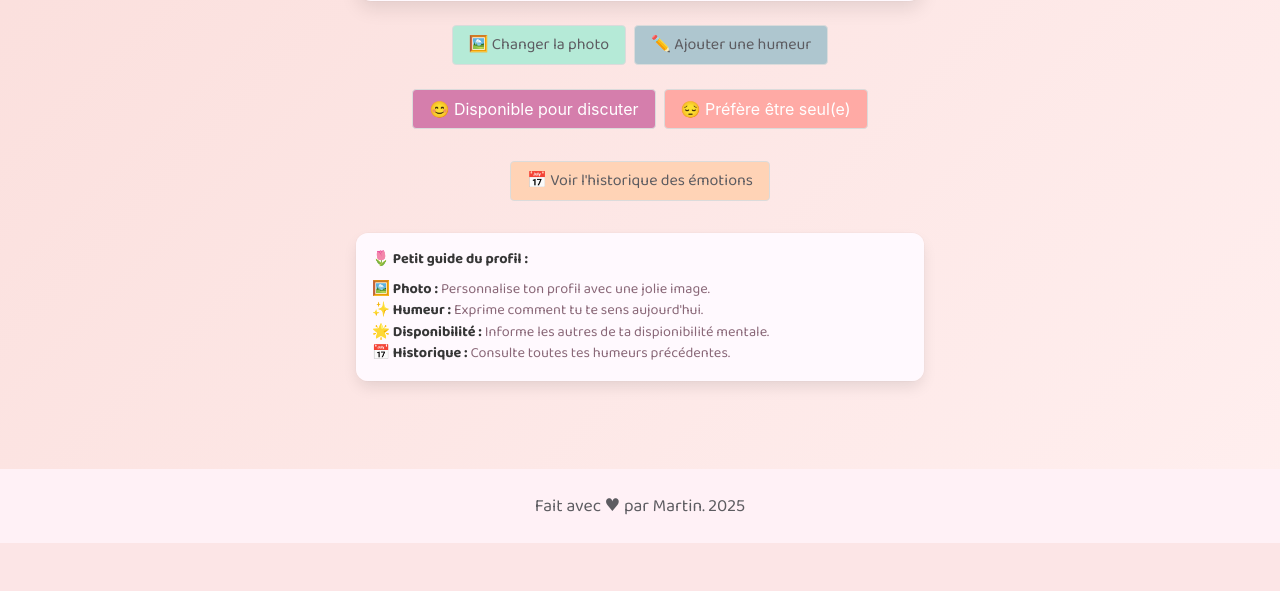
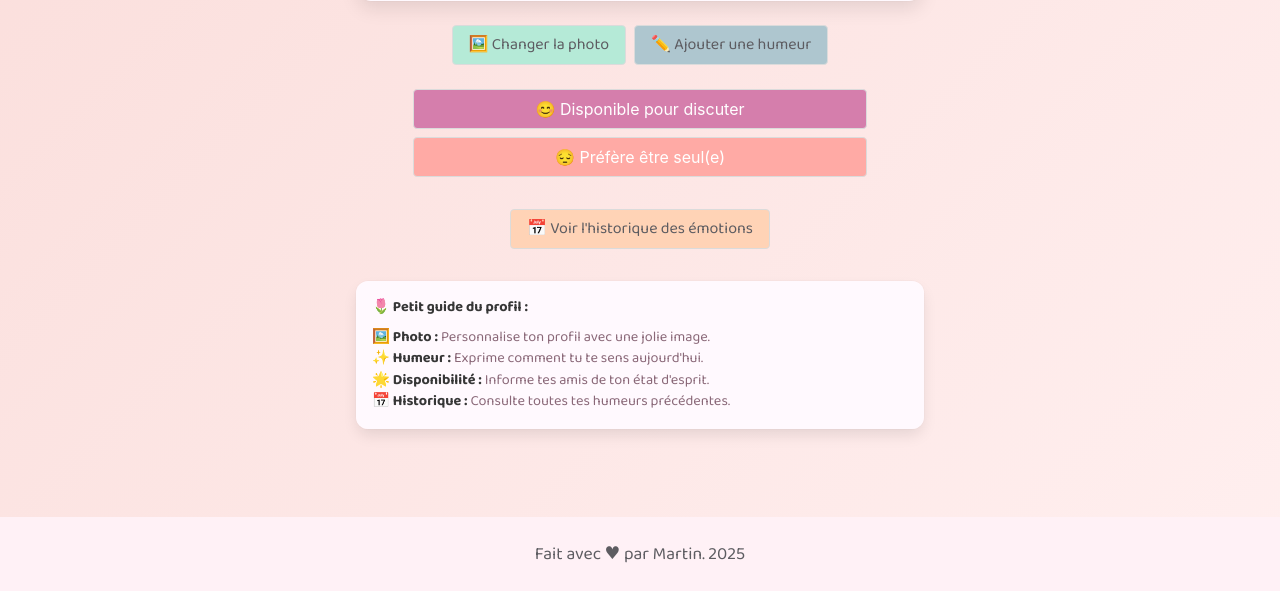
Before and after one commit to Ovanity/Elise, a Flask app: page /profile/Martin in a window 1280 px wide. Shown: the part 463-1054 px from the top of the page. Before the commit the page ends 1006 px from the top, so only its background shows below. Run offline with Flask 3, Linux system fonts and the light colour scheme; a user stored in the database is signed in; data comes from the database, SQL or seed files in the repository; data that the repository does not hold is empty.

Commit message:
requirements

```diff
--- a/templates/user_profile.html
+++ b/templates/user_profile.html
@@ -6,14 +6,14 @@
 
   <h1 class="title" style="color:#D57EAC; margin-bottom:1rem;">🌸 Profil de {{ username }} 🌸</h1>
 
-  <!-- Profile Picture -->
+  <!-- Photo de profil -->
   <figure class="image is-128x128" style="margin:1rem auto;">
     <img src="{{ url_for('static', filename='images/' ~ user.profile_pic) }}" alt="{{ username }}"
          style="border-radius:50%; border:3px solid #D57EAC;">
   </figure>
 
-  <!-- Current Mood and Availability -->
-  <div class="box" style="background-color: rgba(255,250,255,0.95); border-radius:15px; margin-top:1rem; padding:1.5rem;">
+  <!-- Humeur actuelle et disponibilité -->
+  <div class="box" style="background-color:rgba(255,250,255,0.95); border-radius:15px; margin-top:1rem; padding:1.5rem;">
     <p class="subtitle" style="color:#8A6878; font-size:1.3rem;">
       <strong>✨ Humeur actuelle :</strong> {{ mood }}
     </p>
@@ -23,7 +23,7 @@
   </div>
 
   {% if session.username == username %}
-    <!-- User actions (change photo and add mood) -->
+    <!-- Actions utilisateur (changer photo et ajouter humeur) -->
     <div class="buttons is-centered" style="margin-top:1rem;">
       <a class="button" style="background-color:#B5EAD7; color:#5D5C61;" href="{{ url_for('choose_profile_pic') }}">
         🖼️ Changer la photo
@@ -33,15 +33,15 @@
       </a>
     </div>
 
-    <!-- Availability update form -->
+    <!-- Availability update form with vertically stacked buttons -->
     <form method="POST" action="{{ url_for('update_availability') }}" style="margin-top:1rem;">
-      <div class="field is-grouped is-grouped-centered">
+      <div class="field" style="text-align: center;">
         <button name="availability" value="Disponible" class="button" type="submit"
-                style="background-color:#D57EAC; color:#fff; margin-right:0.5rem;">
+                style="background-color:#D57EAC; color:#fff; display:block; margin:0.5rem auto; width:80%;">
           😊 Disponible pour discuter
         </button>
         <button name="availability" value="Seul(e)" class="button" type="submit"
-                style="background-color:#FFAAA5; color:#fff;">
+                style="background-color:#FFAAA5; color:#fff; display:block; margin:0.5rem auto; width:80%;">
           😔 Préfère être seul(e)
         </button>
       </div>
@@ -62,12 +62,12 @@
   </div>
 
   <!-- Discreet guide at the bottom -->
-  <div class="box animated fadeInUp" style="background-color: rgba(255,250,255,0.95); border-radius:12px; color: #8A6878; margin-top:2rem; padding:1rem; font-size:0.9rem; text-align:left;">
+  <div class="box animated fadeInUp" style="background-color:rgba(255,250,255,0.95); border-radius:12px; color:#8A6878; margin-top:2rem; padding:1rem; font-size:0.9rem; text-align:left;">
     <p><strong>🌷 Petit guide du profil :</strong></p>
-    <ul style="margin-top:0.5rem; list-style: none; padding-left:0;">
+    <ul style="margin-top:0.5rem; list-style:none; padding-left:0;">
       <li>🖼️ <strong>Photo :</strong> Personnalise ton profil avec une jolie image.</li>
       <li>✨ <strong>Humeur :</strong> Exprime comment tu te sens aujourd'hui.</li>
-      <li>🌟 <strong>Disponibilité :</strong> Informe les autres de ta dispionibilité mentale.</li>
+      <li>🌟 <strong>Disponibilité :</strong> Informe tes amis de ton état d'esprit.</li>
       <li>📅 <strong>Historique :</strong> Consulte toutes tes humeurs précédentes.</li>
     </ul>
   </div>
@@ -76,8 +76,8 @@
 <style>
   /* Fade-in animation for smooth appearance */
   @keyframes fadeIn {
-    from { opacity: 0; transform: translateY(20px); }
-    to { opacity: 1; transform: translateY(0); }
+    from { opacity:0; transform:translateY(20px); }
+    to { opacity:1; transform:translateY(0); }
   }
   .animated.fadeIn {
     animation: fadeIn 1s ease-out;
@@ -86,7 +86,7 @@
   /* Responsive adjustments for mobile */
   @media (max-width:768px) {
     .title { font-size:2rem; }
-    .subtitle, p, li { font-size:1rem; }
+    .subtitle { font-size:1.3rem; }
     .button { padding:0.8rem 1.2rem; font-size:0.9rem; }
   }
 </style>
```
